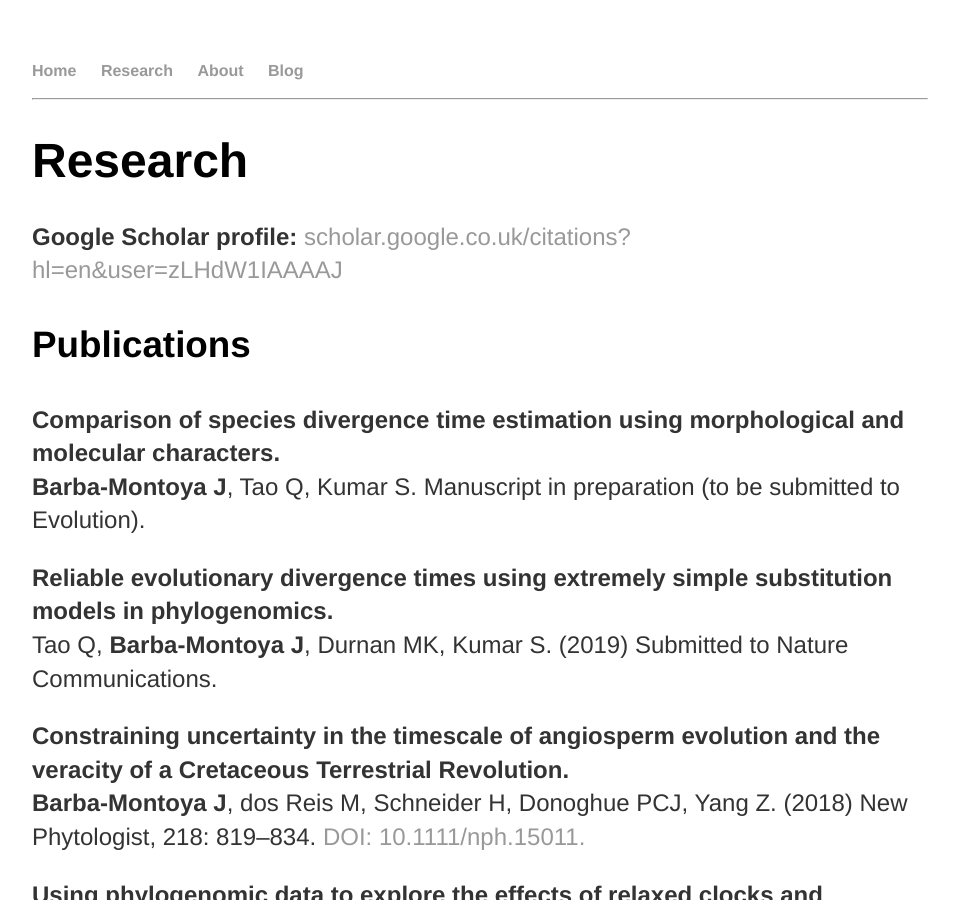
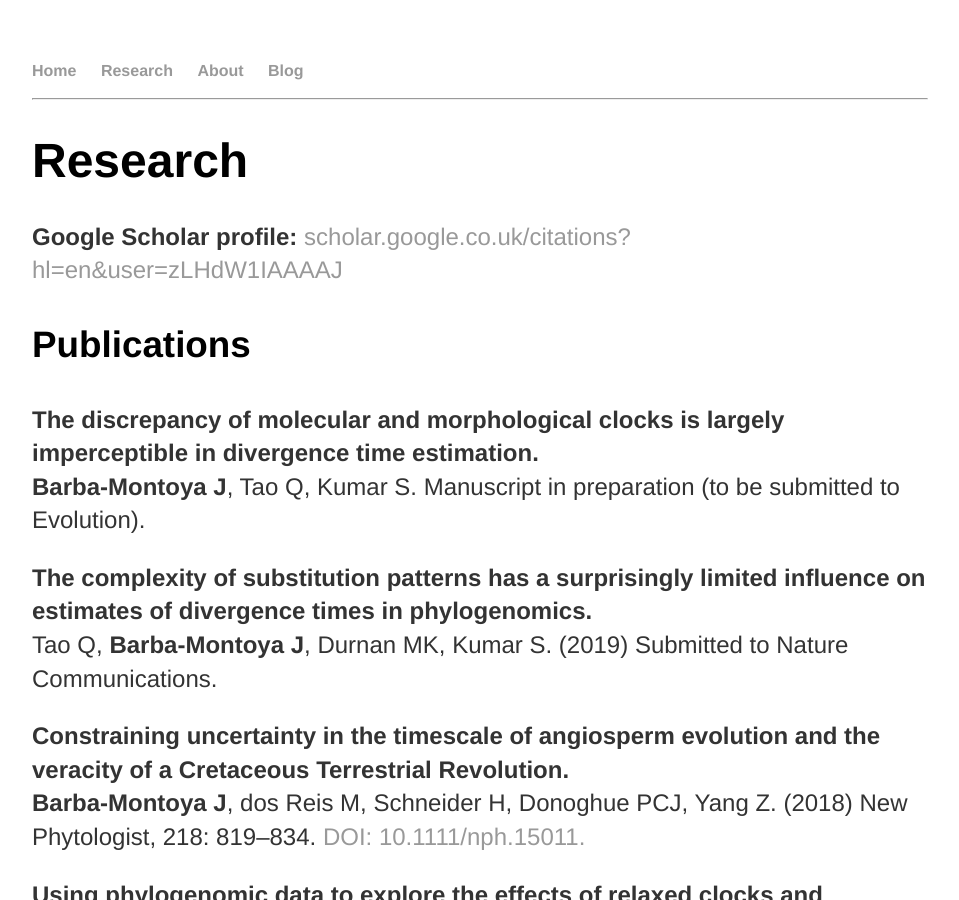
Before and after one commit to josebarbamontoya/josebarbamontoya.github.io, a Jekyll site: the page built from research/index.html, in a window 1280 px wide and 900 px high. Shown: the whole window, without its empty margins (160-1119 px from the left). Built offline with Jekyll 4.4.1, drawn with Linux system fonts in a browser that asks for light colours.

Commit message:
Update index.html

```diff
--- a/research/index.html
+++ b/research/index.html
@@ -7,10 +7,10 @@ title: Jose Barba-Montoya
 					<h1>Research</h1>
 					<p><b>Google Scholar profile:</b><a href="https://scholar.google.co.uk/citations?hl=en&user=zLHdW1IAAAAJ"> scholar.google.co.uk/citations?hl=en&user=zLHdW1IAAAAJ</a></p>
 					<h3>Publications</h3>
-<p><b>Comparison of species divergence time estimation using morphological and molecular characters.</b><br>
+<p><b>The discrepancy of molecular and morphological clocks is largely imperceptible in divergence time estimation.</b><br>
 <b>Barba-Montoya J</b>, Tao Q, Kumar S. Manuscript in preparation (to be submitted to Evolution).
 
-<p><b>Reliable evolutionary divergence times using extremely simple substitution models in phylogenomics.</b><br>
+<p><b>The complexity of substitution patterns has a surprisingly limited influence on estimates of divergence times in phylogenomics.</b><br>
 Tao Q, <b>Barba-Montoya J</b>, Durnan MK, Kumar S. (2019) Submitted to Nature Communications.
 
 <p><b>Constraining uncertainty in the timescale of angiosperm evolution and the veracity of a Cretaceous Terrestrial Revolution.</b><br>
```
